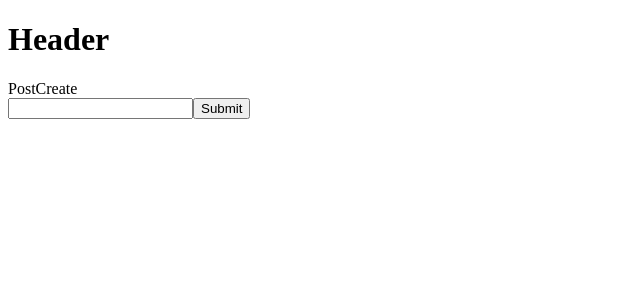
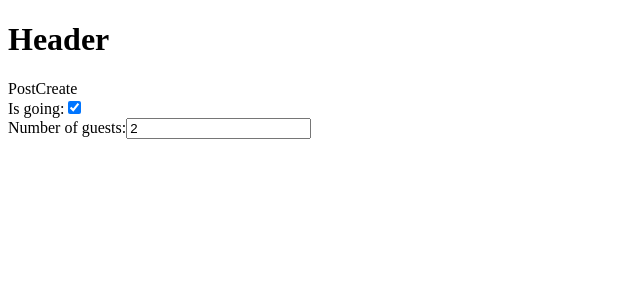
Before and after one commit to Ryomasao/osake-react, a React (Create React App) app: page /posts/new in a window 1280 px wide. Shown: the top 300 px of the page, without its empty margins (0-640 px from the left). Built offline with nearby package versions, Linux system fonts and the light colour scheme.

Commit message:
Formikお試し前

```diff
--- a/package.json
+++ b/package.json
@@ -4,6 +4,7 @@
   "private": true,
   "dependencies": {
     "axios": "^0.18.0",
+    "formik": "^1.4.2",
     "react": "^16.7.0",
     "react-dom": "^16.7.0",
     "react-redux": "^6.0.0",
--- a/src/components/posts/PostForm.js
+++ b/src/components/posts/PostForm.js
@@ -1,11 +1,46 @@
 import React from 'react';
 
 class PostForm extends React.Component {
+  constructor(props) {
+    super(props);
+    this.state = {
+      isGoing: true,
+      numberOfGuests: 2
+    };
+
+    this.handleInputChange = this.handleInputChange.bind(this);
+  }
+
+  handleInputChange(event) {
+    const target = event.target;
+    const value = target.type === 'checkbox' ? target.checked : target.value;
+    const name = target.name;
+
+    this.setState({
+      [name]: value
+    });
+  }
+
   render() {
     return (
       <form>
-        <input type="text" />
-        <button>Submit</button>
+        <label>
+          Is going:
+          <input
+            name="isGoing"
+            type="checkbox"
+            checked={this.state.isGoing}
+            onChange={this.handleInputChange} />
+        </label>
+        <br />
+        <label>
+          Number of guests:
+          <input
+            name="numberOfGuests"
+            type="number"
+            value={this.state.numberOfGuests}
+            onChange={this.handleInputChange} />
+        </label>
       </form>
     );
   }
```
Also changed, not shown: 1 other file (tests, documents, lock files or other folders).
